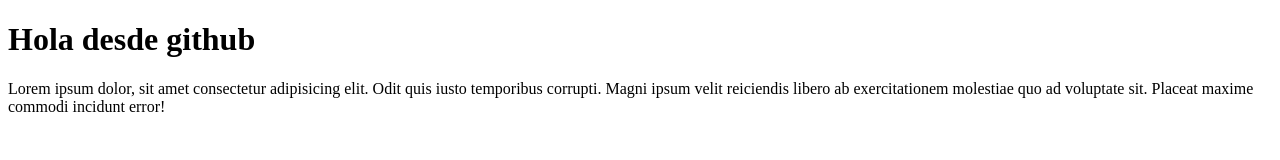
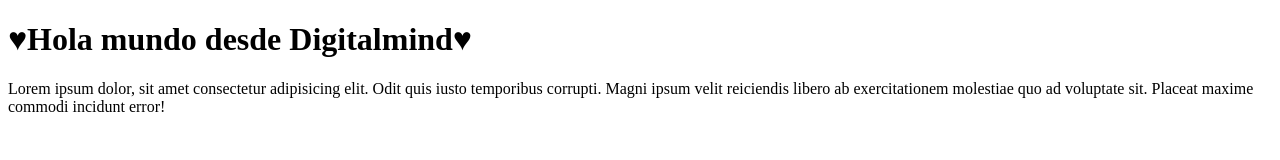
Before and after one commit to NorSAUCE/backendMayo, a plain HTML site: page index.html in a window 1280 px wide. Drawn offline with Linux system fonts and the light colour scheme.

```diff
--- a/index.html
+++ b/index.html
@@ -6,7 +6,7 @@
     <title>Documento en Github</title>
 </head>
 <body>
-    <h1>Hola desde github</h1>
+    <h1>♥Hola mundo desde Digitalmind♥</h1>
     <p>Lorem ipsum dolor, sit amet consectetur adipisicing elit. Odit quis iusto temporibus corrupti. Magni ipsum velit reiciendis libero ab exercitationem molestiae quo ad voluptate sit. Placeat maxime commodi incidunt error!</p>
 </body>
 </html>
```
